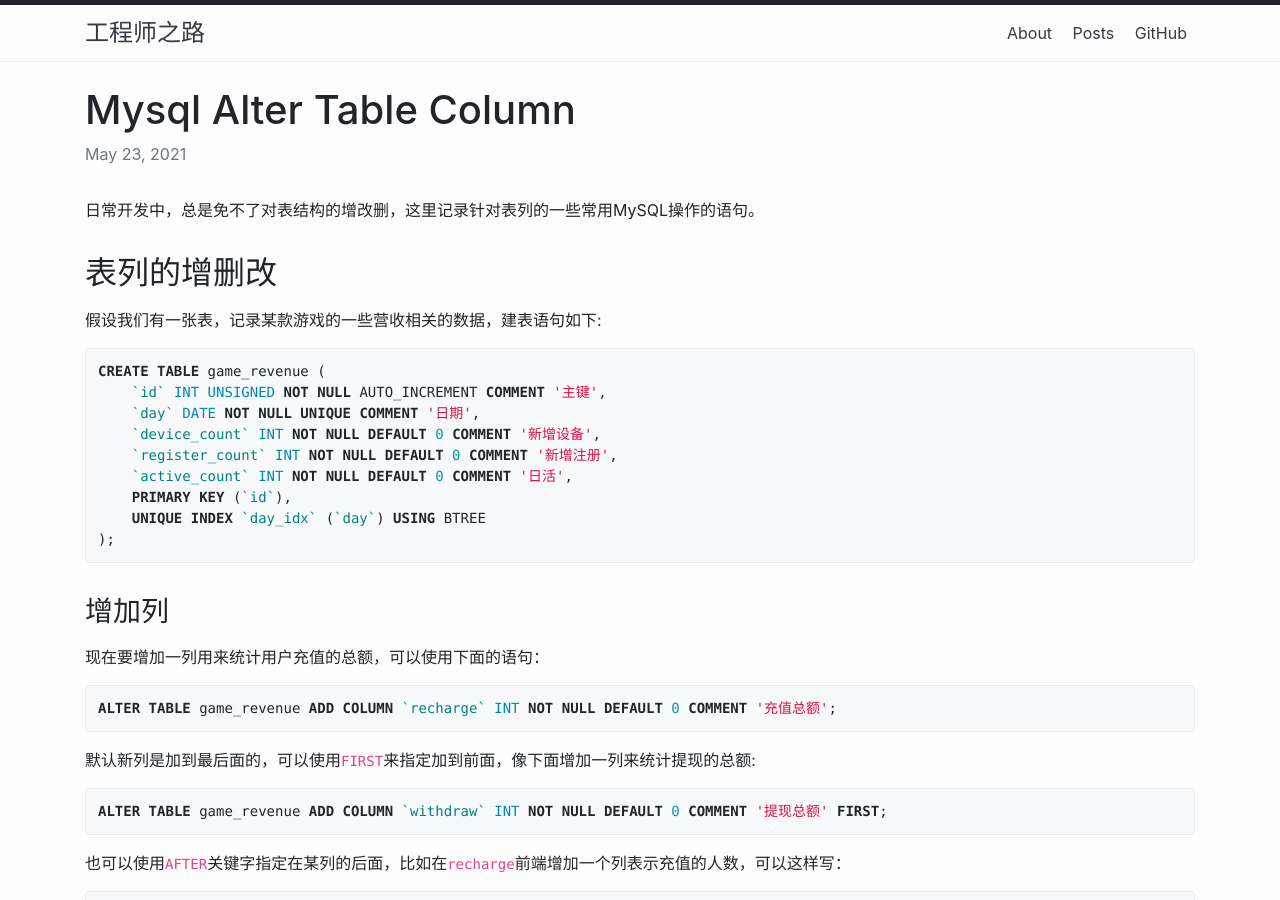
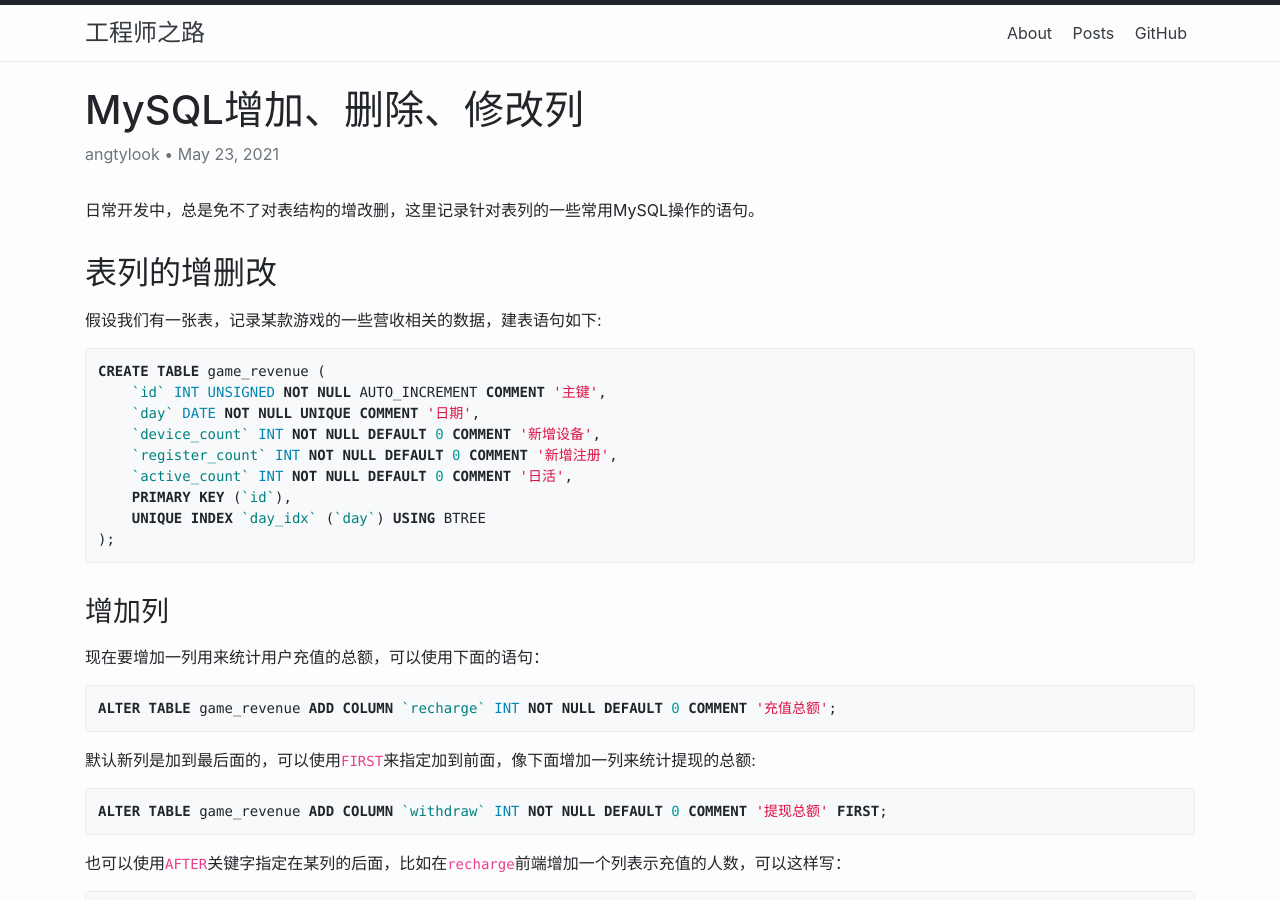
Before and after one commit to angtylook/angtylook.github.io, a Jekyll site: the page built from _posts/2021-05-23-mysql-alter-table-column.md, in a window 1280 px wide and 900 px high. Built offline with Jekyll 4.4.1, drawn with Linux system fonts in a browser that asks for light colours; our own code applies the rules of GitHub Pages for plain Markdown files.

Commit message:
修改标题

```diff
--- a/_posts/2021-05-23-mysql-alter-table-column.md
+++ b/_posts/2021-05-23-mysql-alter-table-column.md
@@ -1,3 +1,10 @@
+---
+layout: post
+author: angtylook
+title: MySQL增加、删除、修改列
+---
+
+
 日常开发中，总是免不了对表结构的增改删，这里记录针对表列的一些常用MySQL操作的语句。
 
 ## 表列的增删改
```
Also changed, not shown: _posts/2020-11-24-ffmpeg-glue-chromium.md (+1 -1 lines).
